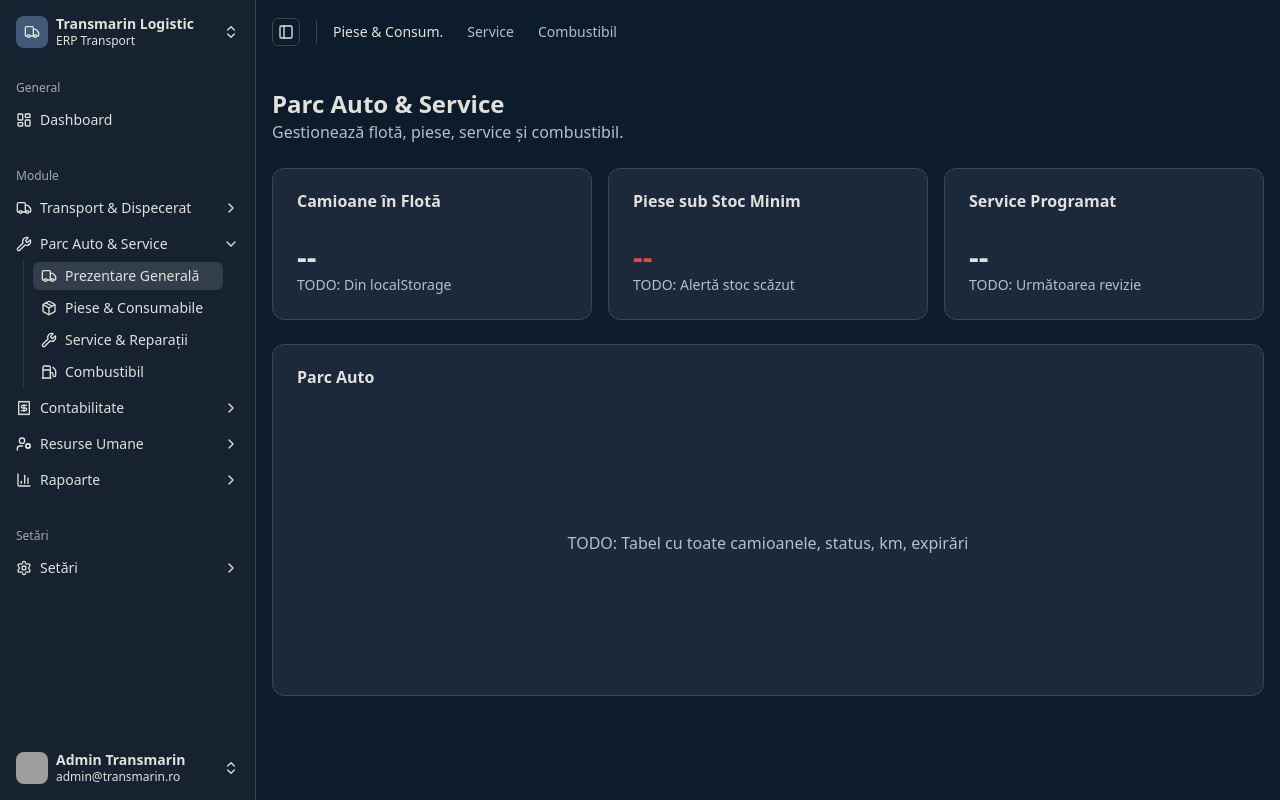
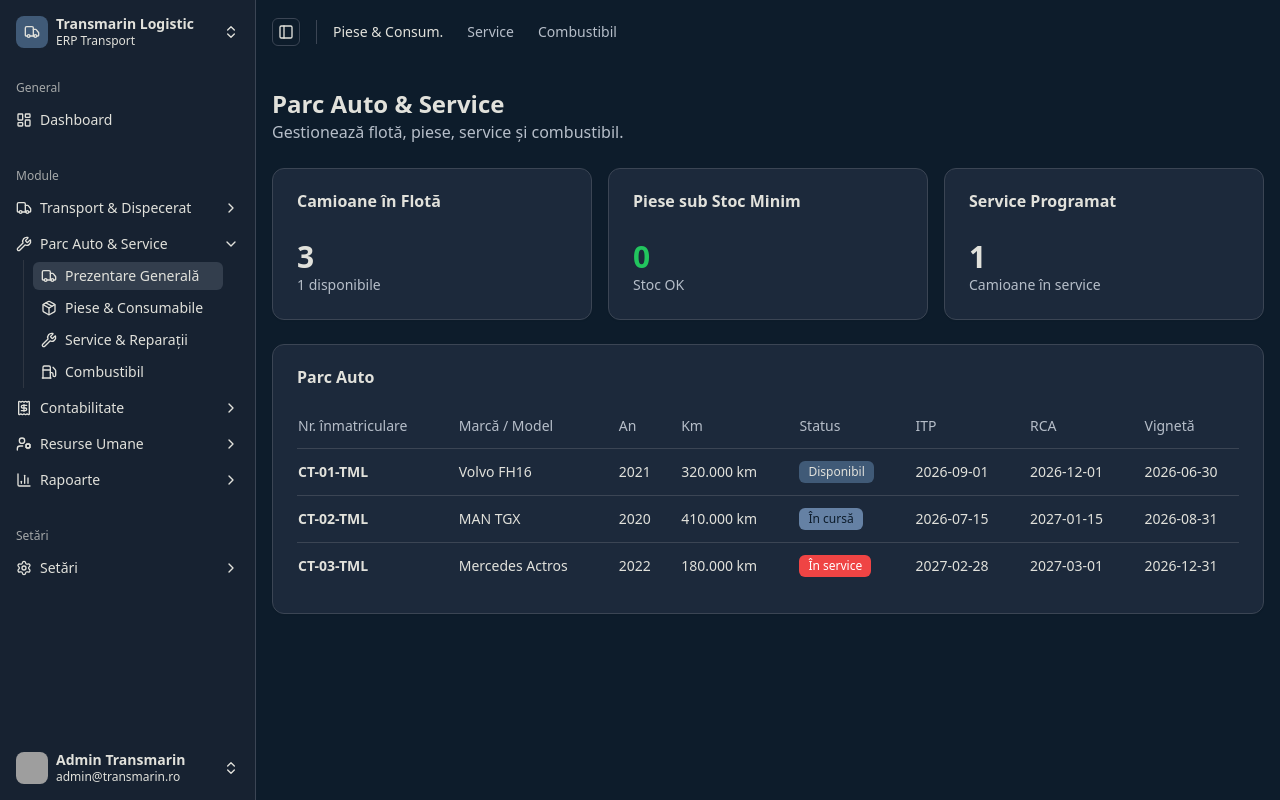
Before and after one commit to florinbadea046/Transmarin-Logistic, a React (Vite) app: page /fleet in a window 1280 px wide. Built offline with nearby package versions, Linux system fonts and the light colour scheme; sample sign-in values are in the browser's storage; grey boxes are pictures that could not be loaded.

Commit message:
fleet overview components

```diff
--- /dev/null
+++ b/src/modules/fleet/components/LowStockCount.tsx
@@ -0,0 +1,25 @@
+import { useEffect, useState } from "react";
+import { STORAGE_KEYS } from "@/data/mock-data";
+import type { Part } from "@/modules/fleet/types";
+
+export function LowStockCount() {
+  const [parts, setParts] = useState<Part[]>([]);
+
+  useEffect(() => {
+    const raw = localStorage.getItem(STORAGE_KEYS.parts);
+    if (raw) setParts(JSON.parse(raw));
+  }, []);
+
+  const lowStockCount = parts.filter((p) => p.quantity < p.minStock).length;
+
+  return (
+    <>
+      <p className={`text-3xl font-bold ${lowStockCount > 0 ? "text-red-500" : "text-green-500"}`}>
+        {lowStockCount}
+      </p>
+      <p className="text-sm text-muted-foreground">
+        {lowStockCount > 0 ? "Necesită reaprovizionare" : "Stoc OK"}
+      </p>
+    </>
+  );
+}
--- /dev/null
+++ b/src/modules/fleet/components/ServiceCount.tsx
@@ -0,0 +1,23 @@
+import { useEffect, useState } from "react";
+import { STORAGE_KEYS } from "@/data/mock-data";
+import type { Truck } from "@/modules/transport/types";
+
+export function ServiceCount() {
+  const [trucks, setTrucks] = useState<Truck[]>([]);
+
+  useEffect(() => {
+    const raw = localStorage.getItem(STORAGE_KEYS.trucks);
+    if (raw) setTrucks(JSON.parse(raw));
+  }, []);
+
+  const inServiceCount = trucks.filter((t) => t.status === "in_service").length;
+
+  return (
+    <>
+      <p className="text-3xl font-bold">{inServiceCount}</p>
+      <p className="text-sm text-muted-foreground">
+        {inServiceCount > 0 ? "Camioane în service" : "Niciun service activ"}
+      </p>
+    </>
+  );
+}
--- /dev/null
+++ b/src/modules/fleet/components/TrucksCount.tsx
@@ -0,0 +1,21 @@
+import { useEffect, useState } from "react";
+import { STORAGE_KEYS } from "@/data/mock-data";
+import type { Truck } from "@/modules/transport/types";
+
+export function TrucksCount() {
+  const [trucks, setTrucks] = useState<Truck[]>([]);
+
+  useEffect(() => {
+    const raw = localStorage.getItem(STORAGE_KEYS.trucks);
+    if (raw) setTrucks(JSON.parse(raw));
+  }, []);
+
+  const availableCount = trucks.filter((t) => t.status === "available").length;
+
+  return (
+    <>
+      <p className="text-3xl font-bold">{trucks.length}</p>
+      <p className="text-sm text-muted-foreground">{availableCount} disponibile</p>
+    </>
+  );
+}
--- /dev/null
+++ b/src/modules/fleet/components/TrucksTable.tsx
@@ -0,0 +1,72 @@
+import { useEffect, useState } from "react";
+import { Badge } from "@/components/ui/badge";
+import { STORAGE_KEYS } from "@/data/mock-data";
+import type { Truck } from "@/modules/transport/types";
+
+const statusConfig: Record<Truck["status"], { label: string; variant: "default" | "secondary" | "destructive" | "outline" }> = {
+  available:   { label: "Disponibil",   variant: "default" },
+  on_trip:     { label: "În cursă",     variant: "secondary" },
+  in_service:  { label: "În service",   variant: "destructive" },
+};
+
+const isExpired = (dateStr: string) => new Date(dateStr).getTime() < Date.now();
+const isExpiringSoon = (dateStr: string) => {
+  const diff = new Date(dateStr).getTime() - Date.now();
+  return diff > 0 && diff < 30 * 24 * 60 * 60 * 1000;
+};
+
+const DateCell = ({ date }: { date: string }) => {
+  if (isExpired(date))
+    return <span className="text-red-600 font-semibold">{date} ⚠️</span>;
+  if (isExpiringSoon(date))
+    return <span className="text-amber-500 font-semibold">{date} ⚠️</span>;
+  return <span>{date}</span>;
+};
+
+export function TrucksTable() {
+  const [trucks, setTrucks] = useState<Truck[]>([]);
+
+  useEffect(() => {
+    const raw = localStorage.getItem(STORAGE_KEYS.trucks);
+    if (raw) setTrucks(JSON.parse(raw));
+  }, []);
+
+  if (trucks.length === 0)
+    return <p className="text-muted-foreground text-center py-10">Nu există camioane înregistrate.</p>;
+
+  return (
+    <div className="overflow-x-auto">
+      <table className="w-full text-sm">
+        <thead>
+          <tr className="border-b text-muted-foreground text-left">
+            <th className="pb-3 pr-4 font-medium">Nr. înmatriculare</th>
+            <th className="pb-3 pr-4 font-medium">Marcă / Model</th>
+            <th className="pb-3 pr-4 font-medium">An</th>
+            <th className="pb-3 pr-4 font-medium">Km</th>
+            <th className="pb-3 pr-4 font-medium">Status</th>
+            <th className="pb-3 pr-4 font-medium">ITP</th>
+            <th className="pb-3 pr-4 font-medium">RCA</th>
+            <th className="pb-3 font-medium">Vignetă</th>
+          </tr>
+        </thead>
+        <tbody>
+          {trucks.map((truck) => {
+            const { label, variant } = statusConfig[truck.status];
+            return (
+              <tr key={truck.id} className="border-b last:border-0 hover:bg-muted/40 transition-colors">
+                <td className="py-3 pr-4 font-semibold">{truck.plateNumber}</td>
+                <td className="py-3 pr-4">{truck.brand} {truck.model}</td>
+                <td className="py-3 pr-4">{truck.year}</td>
+                <td className="py-3 pr-4">{truck.mileage.toLocaleString("ro-RO")} km</td>
+                <td className="py-3 pr-4"><Badge variant={variant}>{label}</Badge></td>
+                <td className="py-3 pr-4"><DateCell date={truck.itpExpiry} /></td>
+                <td className="py-3 pr-4"><DateCell date={truck.rcaExpiry} /></td>
+                <td className="py-3"><DateCell date={truck.vignetteExpiry} /></td>
+              </tr>
+            );
+          })}
+        </tbody>
+      </table>
+    </div>
+  );
+}
--- a/src/modules/fleet/index.tsx
+++ b/src/modules/fleet/index.tsx
@@ -20,6 +20,13 @@ import { Main } from "@/components/layout/main";
 import { TopNav } from "@/components/layout/top-nav";
 import { Card, CardContent, CardHeader, CardTitle } from "@/components/ui/card";
 import { useLocation } from "@tanstack/react-router";
+import { TrucksTable } from "@/modules/fleet/components/TrucksTable";
+import { TrucksCount } from "@/modules/fleet/components/TrucksCount";
+import { LowStockCount } from "@/modules/fleet/components/LowStockCount";
+import { ServiceCount } from "@/modules/fleet/components/ServiceCount";
+
+
+
 
 const topNavLinks = [
   { title: "Piese & Consum.", href: "/fleet/parts", isActive: false },
@@ -55,10 +62,7 @@ export default function FleetPage() {
               <CardTitle>Camioane în Flotă</CardTitle>
             </CardHeader>
             <CardContent>
-              <p className="text-3xl font-bold">--</p>
-              <p className="text-sm text-muted-foreground">
-                TODO: Din localStorage
-              </p>
+              <TrucksCount />
             </CardContent>
           </Card>
           <Card>
@@ -66,10 +70,7 @@ export default function FleetPage() {
               <CardTitle>Piese sub Stoc Minim</CardTitle>
             </CardHeader>
             <CardContent>
-              <p className="text-3xl font-bold text-red-500">--</p>
-              <p className="text-sm text-muted-foreground">
-                TODO: Alertă stoc scăzut
-              </p>
+              <LowStockCount />
             </CardContent>
           </Card>
           <Card>
@@ -77,10 +78,7 @@ export default function FleetPage() {
               <CardTitle>Service Programat</CardTitle>
             </CardHeader>
             <CardContent>
-              <p className="text-3xl font-bold">--</p>
-              <p className="text-sm text-muted-foreground">
-                TODO: Următoarea revizie
-              </p>
+              <ServiceCount />
             </CardContent>
           </Card>
         </div>
@@ -89,8 +87,8 @@ export default function FleetPage() {
           <CardHeader>
             <CardTitle>Parc Auto</CardTitle>
           </CardHeader>
-          <CardContent className="flex h-64 items-center justify-center text-muted-foreground">
-            TODO: Tabel cu toate camioanele, status, km, expirări
+          <CardContent>
+            <TrucksTable />
           </CardContent>
         </Card>
       </Main>
```
